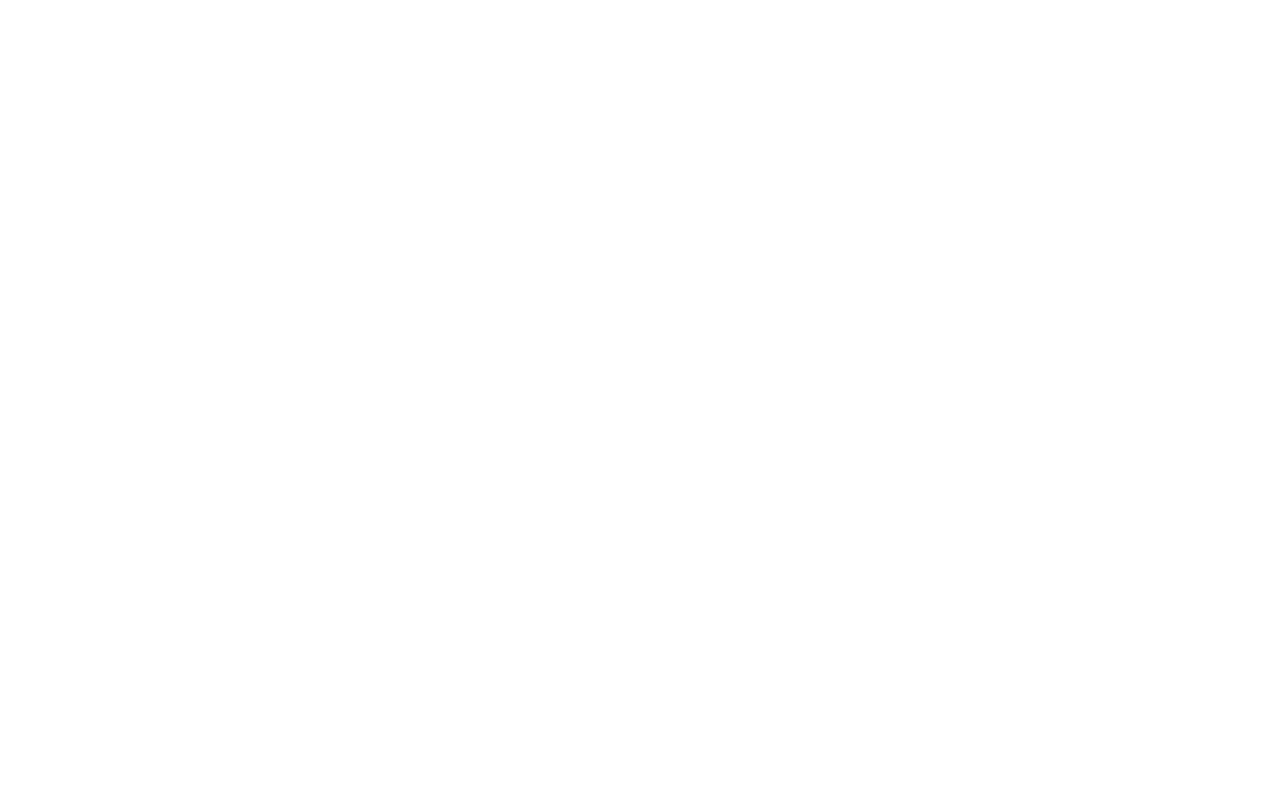
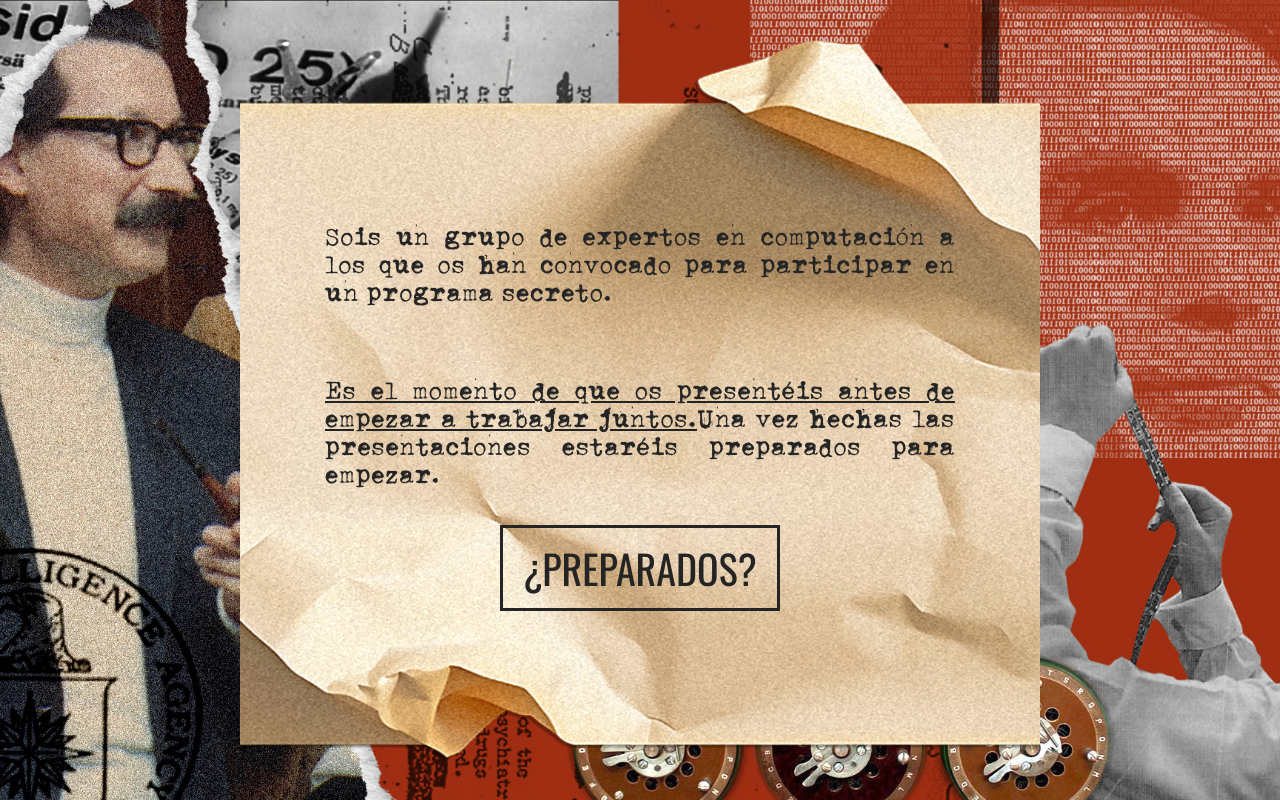
Before and after one commit to JohnnyBC2022/EnigmaF5, a React (Vite) app in the folder frontend/: page /instrucciones2 in a window 1280 px wide. Before the commit this address had no page. Built offline with nearby package versions, Linux system fonts and the light colour scheme.

Commit message:
instrucciones2.jsx created

```diff
--- a/frontend/src/App.jsx
+++ b/frontend/src/App.jsx
@@ -3,6 +3,7 @@ import { Intro } from "./pages/Intro/Intro";
 import { AudioPlayer } from "./components/AudioPlayer";
 import { BrowserRouter as Router, Routes, Route } from "react-router-dom";
 import { Instrucciones } from "./pages/Instrucciones/Instrucciones";
+import { Instrucciones2 } from "./pages/Instrucciones/Instrucciones2";
 import Prueba01 from "./pages/Prueba01/Prueba01";
 import './App.css';
 
@@ -15,6 +16,7 @@ function App() {
         <Routes>
           <Route path="/" element={<Intro />} />
           <Route path="/instrucciones" element={<Instrucciones />} />
+          <Route path="/instrucciones2" element={<Instrucciones2 />} />
           <Route path="/prueba01" element={<Prueba01 />} />
         </Routes>
       </div>
--- a/frontend/src/Pages/Instrucciones/Instrucciones.css
+++ b/frontend/src/Pages/Instrucciones/Instrucciones.css
@@ -1,4 +1,4 @@
-.mainInstructions {
+.mainInstructions, .mainInstrucciones2 {
   background: url(../../assets/images/collageWithoutLogo.jpg);
   height: 100vh;
   max-width: 100%;
@@ -43,7 +43,20 @@ li {
   text-align: justify;
 }
 
+.paperContain p{
+  font-size: 2.4rem;
+  margin: 3rem;
+  padding: 0.5rem;
+  letter-spacing: 0.1rem;
+  word-spacing: 0.1rem;
+  text-align: justify;
+  color: var(--black);
+  font-family: var(--ThroughTheNight);
+}
 
+.paperContain span{
+  text-decoration: underline;
+}
 
 .paper .buttonContainer {
   align-self: flex-end;
--- a/frontend/src/Pages/Instrucciones/Instrucciones.jsx
+++ b/frontend/src/Pages/Instrucciones/Instrucciones.jsx
@@ -1,5 +1,12 @@
 import "./Instrucciones.css";
+import { useNavigate } from "react-router-dom";
+
 export const Instrucciones = () => {
+  const navigate = useNavigate();
+
+  const handleStartButtonClick = () => {
+    navigate("/instrucciones2");
+  };
   return (
     <div className="mainInstructions">
       <div className="paper">
@@ -43,7 +50,7 @@ export const Instrucciones = () => {
           </li>
         </ul>
         <div className="buttonContainer">
-          <button className="nextButton">Siguiente</button>
+          <button onClick={handleStartButtonClick} className="nextButton">Siguiente</button>
         </div>
       </div>
     </div>
--- /dev/null
+++ b/frontend/src/Pages/Instrucciones/Instrucciones2.jsx
@@ -0,0 +1,33 @@
+import "./Instrucciones.css";
+import { useNavigate } from "react-router-dom";
+
+export const Instrucciones2 = () => {
+  const navigate = useNavigate();
+
+  const handleStartButtonClick = () => {
+    navigate("/instrucciones2");
+  };
+
+  return (
+    <div className="mainInstrucciones2">
+      <div className="mainPaper">
+        <div className="paperContain">
+          <p>
+            Sois un grupo de expertos en computación a los que os han convocado
+            para participar en un programa secreto.
+          </p>
+          <p>
+            <span>
+              Es el momento de que os presentéis antes de empezar a trabajar
+              juntos.
+            </span>
+            Una vez hechas las presentaciones estaréis preparados para empezar.
+          </p>
+          <button onClick={handleStartButtonClick} className="startBtn">
+            ¿Preparados?
+          </button>
+        </div>
+      </div>
+    </div>
+  );
+};
--- a/frontend/src/Pages/Intro/Intro.css
+++ b/frontend/src/Pages/Intro/Intro.css
@@ -1,5 +1,5 @@
 .mainIntro {
-  background: url(../../assets/images/collageIntro.jpg);
+  background: url(../../assets/images/collageWithoutLogo.jpg);
   height: 100vh;
   max-width: 100%;
   background-size: cover;
@@ -10,17 +10,44 @@
   align-items: flex-end;
 }
 
+.mainPaper {
+  background: url(../../assets/images/paperInstructions.png);
+  margin: 7rem;
+  padding: 5rem;
+  background-size: cover;
+  background-position: center center;
+  background-repeat: no-repeat;
+  width: 100vh;
+  height: 90vh;
+
+}
+
+.paperContain {
+  width: 100%;
+  height: 100%;
+  display: flex;
+  flex-direction: column;
+  align-items: center;
+  justify-content: center;
+}
+
+.paperContain img{
+  margin: 10rem auto;
+  height: 50%;
+  display: block;
+}
+
 .startBtn {
-  color: var(--grey);
+  color: var(--black);
+  display: inline-block;
   background-color: transparent;
   padding: 1rem 2rem;
   text-transform: uppercase;
   font-size: 4rem;
-  margin-bottom: 2.5rem;
   cursor: pointer;
   transition: 0.3s ease-in-out;
   font-family: var(--Oswald);
-  border: solid 0.3rem var(--grey);
+  border: solid 0.3rem var(--black);
 }
 
 .startBtn:hover {
--- a/frontend/src/Pages/Intro/Intro.jsx
+++ b/frontend/src/Pages/Intro/Intro.jsx
@@ -10,9 +10,14 @@ export const Intro = () => {
 
   return (
     <div className="mainIntro">
-      <button onClick={handleStartButtonClick} className="startBtn">
-        Empezar
-      </button>
+      <div className="mainPaper">
+        <div className="paperContain">
+          <img src="../../../public/logoEnigma.svg" alt="" />
+          <button onClick={handleStartButtonClick} className="startBtn">
+            empezar
+          </button>
+        </div>
+      </div>
     </div>
   );
 };
```
Also changed, not shown: frontend/public/logoEnigma.svg (added).
